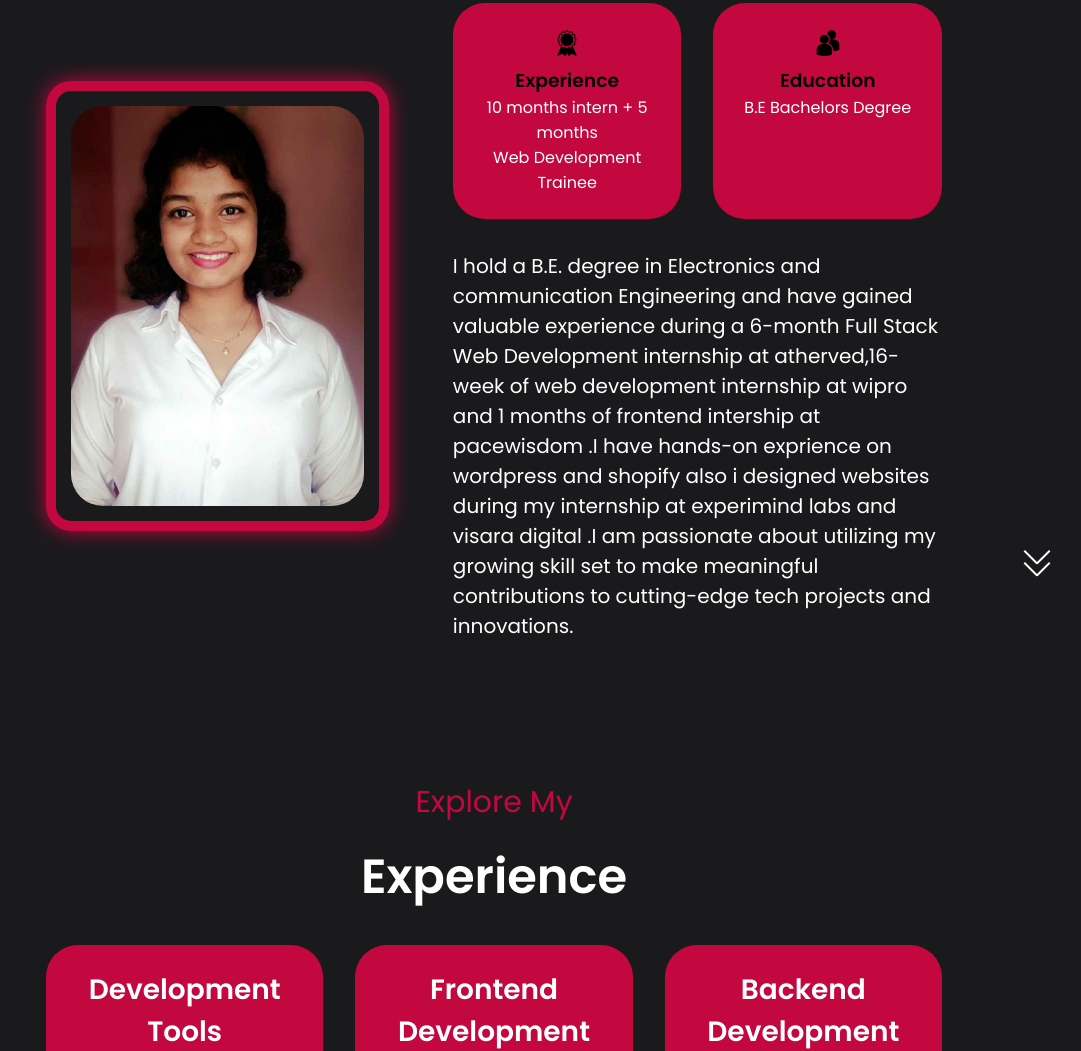
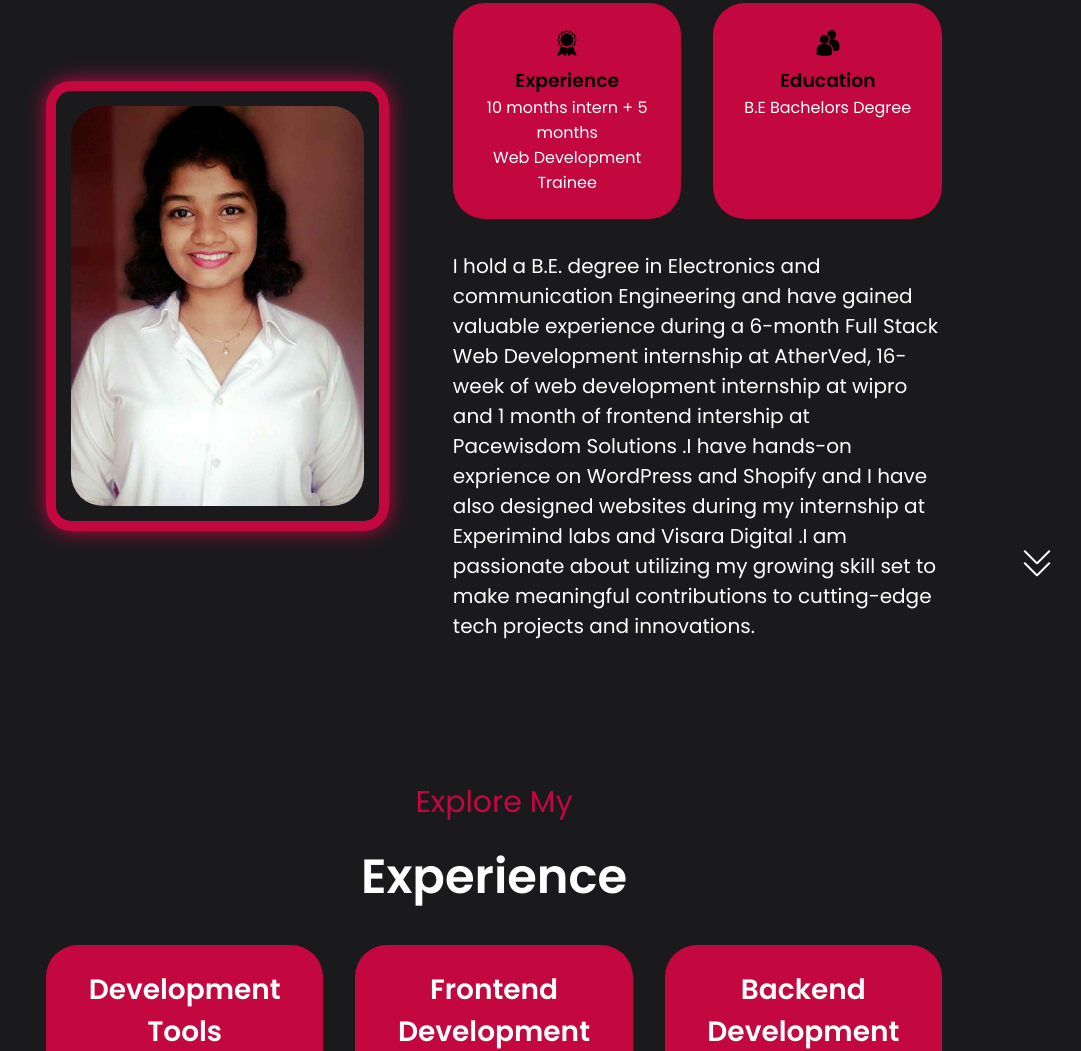
Before and after one commit to shamitha-k/MyProfile, a plain HTML site: page index.html in a window 1280 px wide. Shown: the part 1126-2177 px from the top of the page, without its empty margins (146-1227 px from the left). Drawn offline with Linux system fonts and the light colour scheme.

Commit message:
Update index.html

```diff
--- a/index.html
+++ b/index.html
@@ -1937,11 +1937,11 @@
             <p style="color: white; font-size: 20px">
               I hold a B.E. degree in Electronics and communication
               Engineering and have gained valuable experience during a 6-month
-              Full Stack Web Development internship at atherved,16-week of web
-              development internship at wipro and 1 months of frontend
-              intership at pacewisdom .I have hands-on exprience on wordpress
-              and shopify also i designed websites during my internship at
-              experimind labs and visara digital .I am passionate about
+              Full Stack Web Development internship at AtherVed, 16-week of web
+              development internship at wipro and 1 month of frontend
+              intership at Pacewisdom Solutions .I have hands-on exprience on WordPress
+              and Shopify and I have also designed websites during my internship at
+              Experimind labs and Visara Digital .I am passionate about
               utilizing my growing skill set to make meaningful contributions
               to cutting-edge tech projects and innovations.
             </p>
```
